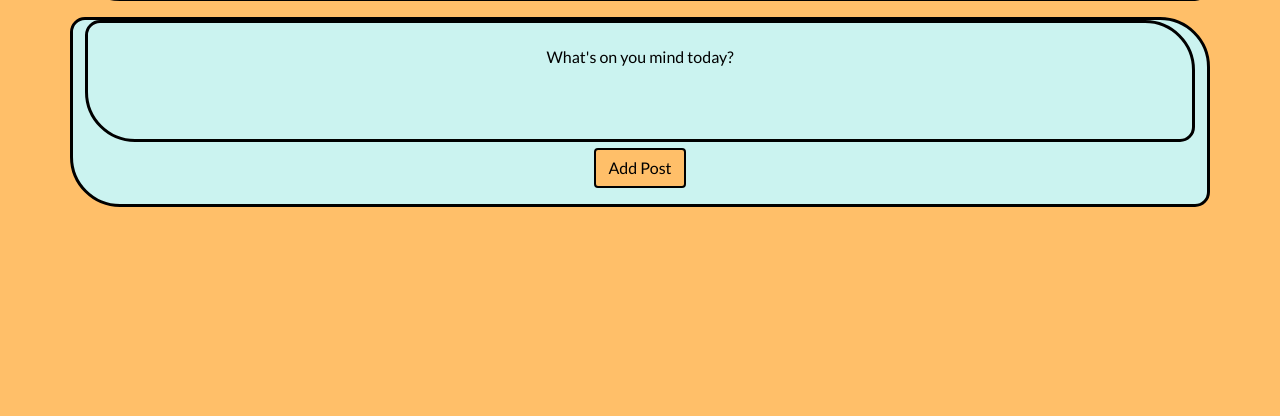
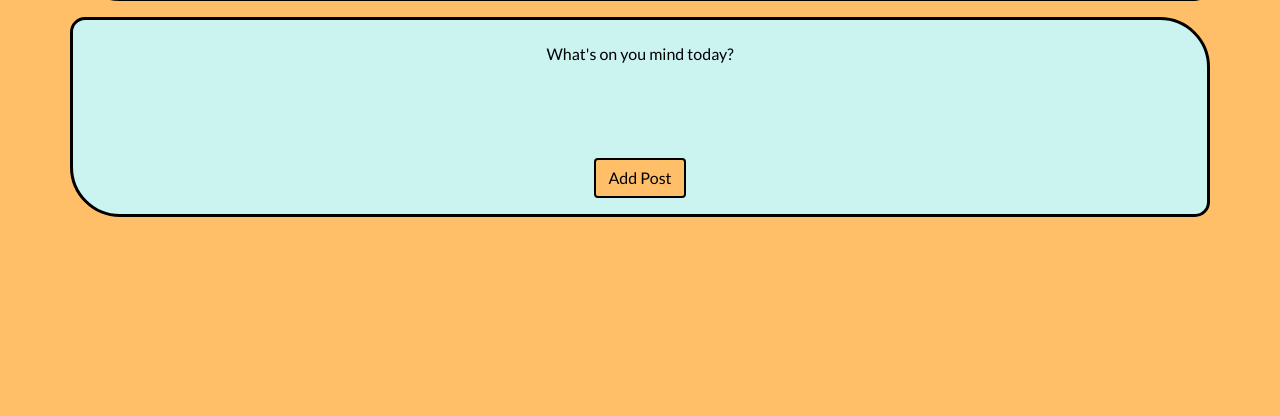
Before and after one commit to sael17/TechExchange-S22-TeamLorem, a Flask app: template templates/group.html in a window 1280 px wide. Shown: the part 258-674 px from the top of the page. Run offline with Flask 2, Linux system fonts and the light colour scheme; the template is opened without the code that fills it, so the values that code supplies are empty; some libraries are stand-ins or nearby versions.

Commit message:
Worked on make a post css

```diff
--- a/static/css/groups.css
+++ b/static/css/groups.css
@@ -100,3 +100,20 @@ textarea.post-input, textarea.group-info, .group-name-input {
 textarea{
     border: 3px solid var(--color-black) !important;
 }
+
+#align-left{
+    text-align: left;
+}
+
+#form-style{
+    margin-top: inherit !important;
+}
+
+#post-textarea{
+    width: 100% !important;
+    outline: 0px !important;
+    resize: none !important;
+    background: transparent;
+    border: 0px !important;
+    padding: 2% !important;
+}
--- a/templates/group.html
+++ b/templates/group.html
@@ -25,9 +25,9 @@
 
 <div class="container mt-3">
     <form action="/post" method="post">
-        <textarea class="post-input" name="content" rows="3" placeholder="What's on you mind today?" maxlength="300" required></textarea>
+        <textarea id="post-textarea" class="post-input" name="content" rows="3" placeholder="What's on you mind today?" maxlength="300" required></textarea>
         <input type="hidden" name="group_name" value="{{group.name}}">
-        <button type="submit" class="btn btn-style mb-3">Add Post</button>
+        <button type="submit" class="btn btn-style mt-3 mb-3">Add Post</button>
     </form>
 </div>
 
@@ -40,14 +40,14 @@
             <img src="/static/img/Page-logo.png" alt="post-img">
             <p>{{ post.group }}</p>
         </div>
-        <div class="col-md-10 post-content">
+        <div id="align-left" class="col-md-10 post-content">
             <p class="date">{{ post.date }}</p>
             <h2>{{ post.author }}</h2>
             <p>{{ post.content }}</p>
         </div>
     </div>
     {% if current_user != post.author and post.author not in following %}
-    <form action="/follow" method="post">
+    <form id="form-style" action="/follow" method="post">
         <input type="hidden" name="group" value="{{ post.group }}">
         <input type="hidden" name="user_to_be_followed" value="{{ post.author }}">
         <button type="submit" class="btn btn-style mb-3">Follow</button>
```
